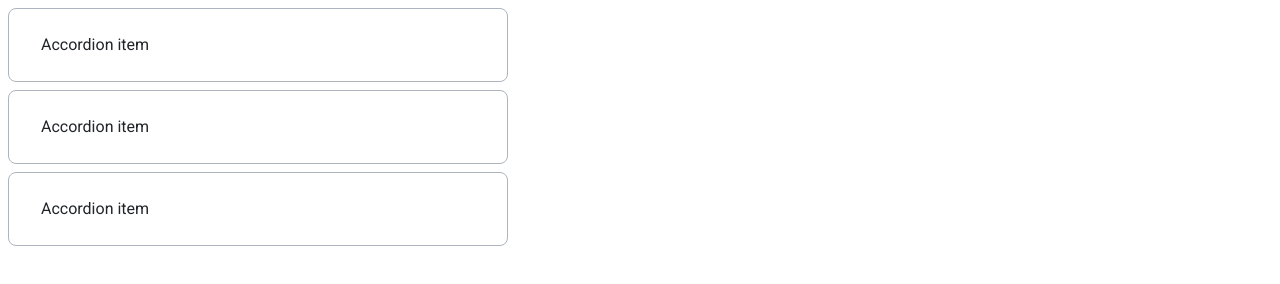
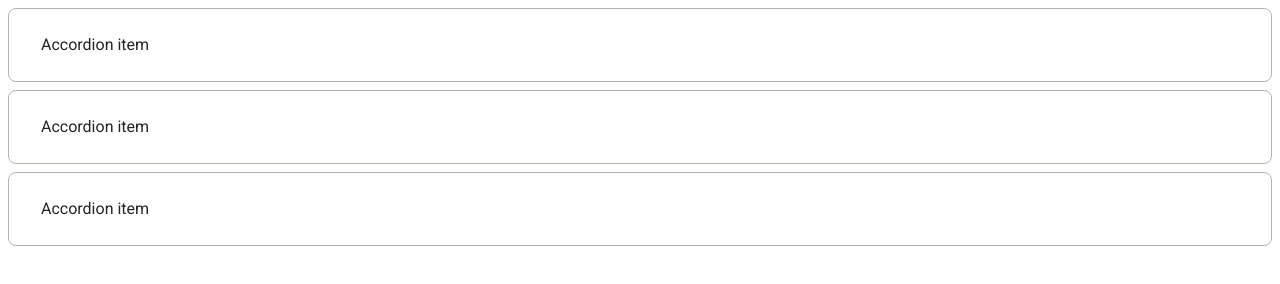
Before and after one commit to js-tasks-ru/htmlcss-20210513_mityakrylov, a website: page 03-lection1/02-accordion/index.html in a window 1280 px wide. Drawn offline with Linux system fonts and the light colour scheme.

Commit message:
accordion pr fixes

```diff
--- a/03-lection1/02-accordion/accordion.css
+++ b/03-lection1/02-accordion/accordion.css
@@ -1,6 +1,5 @@
 /* Стилизация аккордеона */
 .accordion {
-    width: 500px;
 }
 
 .accordion__item {
@@ -28,4 +27,11 @@
 
 .accordion__summary {
     display: block;
+
+    cursor: pointer;
+    outline: none;
 }
+
+.accordion__summary::-webkit-details-marker {
+    display: none;
+}
```
